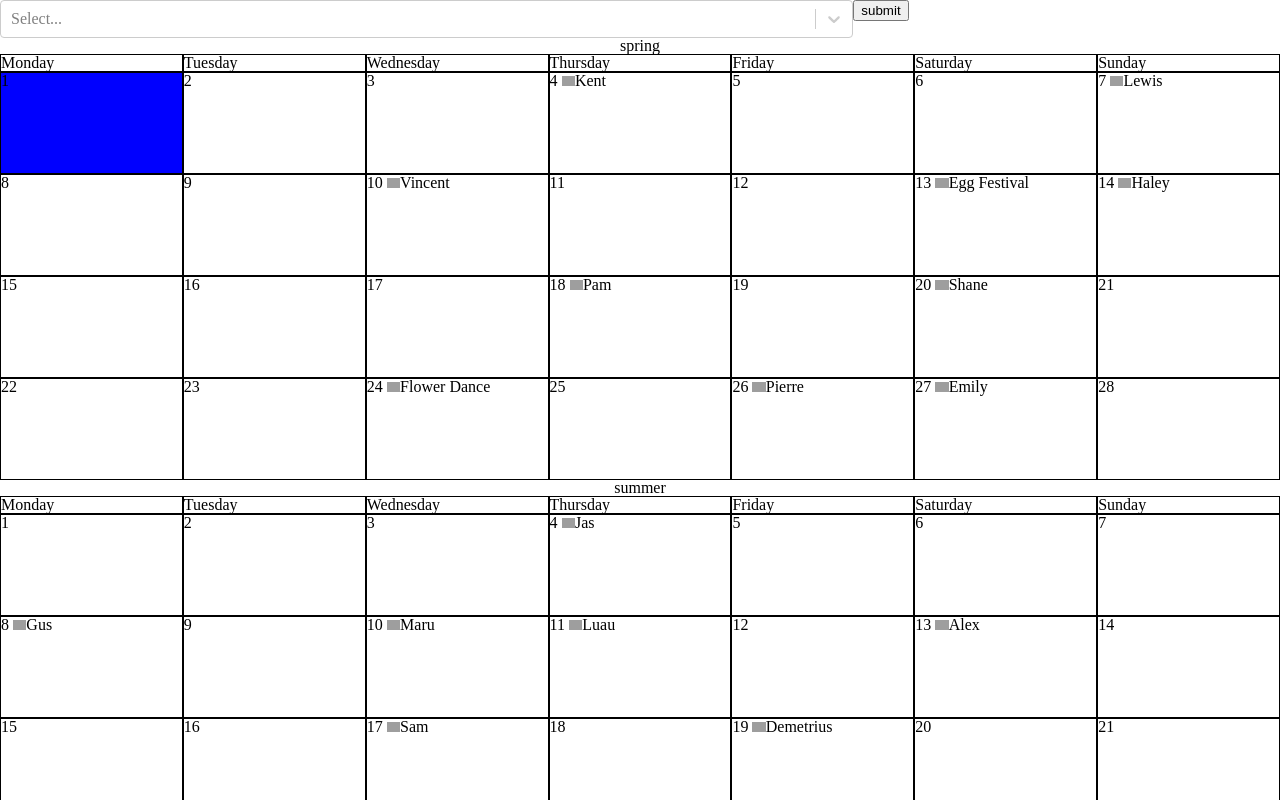
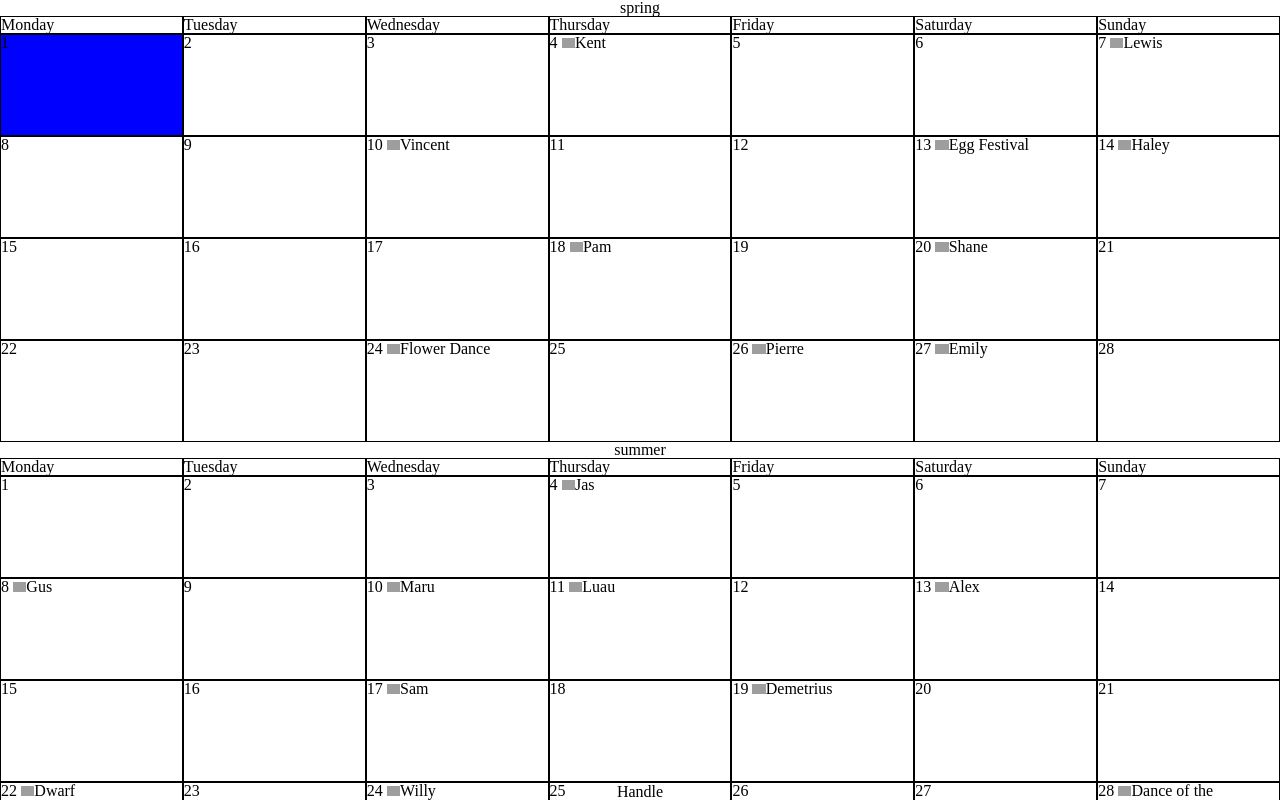
Before and after one commit to mjmena/stardew-agenda, a React (Create React App) app: page / in a window 1280 px wide. Shown: the top 800 px of the page. Built offline with nearby package versions, Linux system fonts and the light colour scheme; grey boxes are pictures that could not be loaded.

Commit message:
Move EventEditor back to bottom drawer

```diff
--- a/src/Calendar.js
+++ b/src/Calendar.js
@@ -3,6 +3,7 @@ import styled from "styled-components";
 import range from "lodash/range";
 import EventEditor from "./calendar/EventEditor";
 import EventProvider from "./calendar/EventProvider";
+import Drawer from "./components/Drawer";
 import Season from "./calendar/Season";
 import Day from "./calendar/Day";
 
@@ -41,6 +42,7 @@ export default class Calendar extends React.Component {
         {(events, createCropEvent, updateCropEvent, deleteCropEvent) => {
           return (
             <React.Fragment>
+              <Drawer>
                 <EventEditor
                   key={this.state.date}
                   date={this.state.date}
@@ -50,6 +52,7 @@ export default class Calendar extends React.Component {
                   updateCropEvent={updateCropEvent}
                   deleteCropEvent={deleteCropEvent}
                 />
+              </Drawer>
 
               <CalendarLayout>
                 {Calendar.seasons.map(season => (
--- a/src/calendar/EventEditor.js
+++ b/src/calendar/EventEditor.js
@@ -1,4 +1,5 @@
 import React from "react";
+import styled from "styled-components";
 import CreateCropEventForm from "./event/CreateCropEventForm";
 import UpdateCropEventForm from "./event/UpdateCropEventForm";
 
@@ -16,14 +17,20 @@ export default class EventEditor extends React.Component {
       ));
 
     return (
-      <>
+      <StyledEditor>
         <CreateCropEventForm
           crops={this.props.crops}
           date={this.props.date}
           createCropEvent={this.props.createCropEvent}
         />
         {editable_events}
-      </>
+      </StyledEditor>
     );
   }
 }
+
+const StyledEditor = styled.div`
+  display: flex;
+  flex-flow: column nowrap;
+  width: 100%;
+`;
--- a/src/calendar/event/CreateCropEventForm.js
+++ b/src/calendar/event/CreateCropEventForm.js
@@ -56,6 +56,7 @@ export default class CreateCropEventForm extends React.Component {
 
   render() {
     const details_fragment = this.state.crop ? (
+      <>
         <CropEventDetailsFragment
           crop={this.state.crop}
           quantity={this.state.quantity}
@@ -65,6 +66,10 @@ export default class CreateCropEventForm extends React.Component {
           setDetails={this.setDetails}
           wrapper={StyledSecondaryInput}
         />
+        <StyledSecondaryInput>
+          <input type="submit" value="submit" />
+        </StyledSecondaryInput>
+      </>
     ) : null;
 
     return (
@@ -77,9 +82,6 @@ export default class CreateCropEventForm extends React.Component {
           />
         </StyledPrimaryInput>
         {details_fragment}
-        <StyledSecondaryInput>
-          <input type="submit" value="submit" />
-        </StyledSecondaryInput>
       </StyledForm>
     );
   }
@@ -88,6 +90,7 @@ export default class CreateCropEventForm extends React.Component {
 const StyledForm = styled.form`
   display: flex
   flex-flow: row nowrap
+  flex:1
 `;
 
 const StyledPrimaryInput = styled.div`
--- a/src/calendar/event/form/CropSelect.js
+++ b/src/calendar/event/form/CropSelect.js
@@ -6,6 +6,7 @@ export default class CropSelect extends React.Component {
   render() {
     return (
       <Select
+        menuPlacement="top"
         name="crop"
         value={this.props.crop}
         options={this.props.crops}
--- a/src/components/Drawer.js
+++ b/src/components/Drawer.js
@@ -1,23 +1,25 @@
 import React from "react";
+import ReactDOM from "react-dom";
 import styled from "styled-components";
 
-const Alignment = styled.div`
-  top: ${props => (props.alignment === "top" ? 0 : "auto")}
-  bottom: ${props => (props.alignment === "bottom" ? 0 : "auto")}
-  left: ${props => (props.alignment === "left" ? 0 : "auto")}
-  right: ${props => (props.alignment === "right" ? 0 : "auto")}
+const StyledHandle = styled.div`
+  align-self: center;
 `;
 
-const StyledHandle = styled(Alignment)``;
-
-const StyledDrawer = styled(Alignment)`
+const StyledDrawer = styled.div`
   position: fixed;
-  background-color: rgba(255, 0, 0, 0.4);
-  width: 100%;
+  bottom:0
+  left:0
+  width: 100vw;
+  display:flex;
+  flex-flow: column nowrap
 `;
 
 const StyledContent = styled.div`
   display: ${props => (props.visible ? "flex" : "none")};
+  flex:1
+  padding: 5vh
+  background-color: rgba(255, 0, 0, 0.4);
 `;
 
 export default class Drawer extends React.Component {
@@ -25,20 +27,27 @@ export default class Drawer extends React.Component {
     visible: false
   };
 
+  container = document.createElement("div");
+
+  componentDidMount() {
+    document.body.appendChild(this.container);
+  }
+
   handleToggleVisibility = event => {
     this.setState(state => ({ visible: !state.visible }));
   };
 
   render() {
-    return (
-      <StyledDrawer alignment={this.props.alignment}>
+    return ReactDOM.createPortal(
+      <StyledDrawer>
         <StyledHandle onClick={this.handleToggleVisibility}>
           Handle
         </StyledHandle>
         <StyledContent visible={this.state.visible}>
           {this.props.children}
         </StyledContent>
-      </StyledDrawer>
+      </StyledDrawer>,
+      this.container
     );
   }
 }
```
Lines whose indentation alone changed are shown as unchanged.
